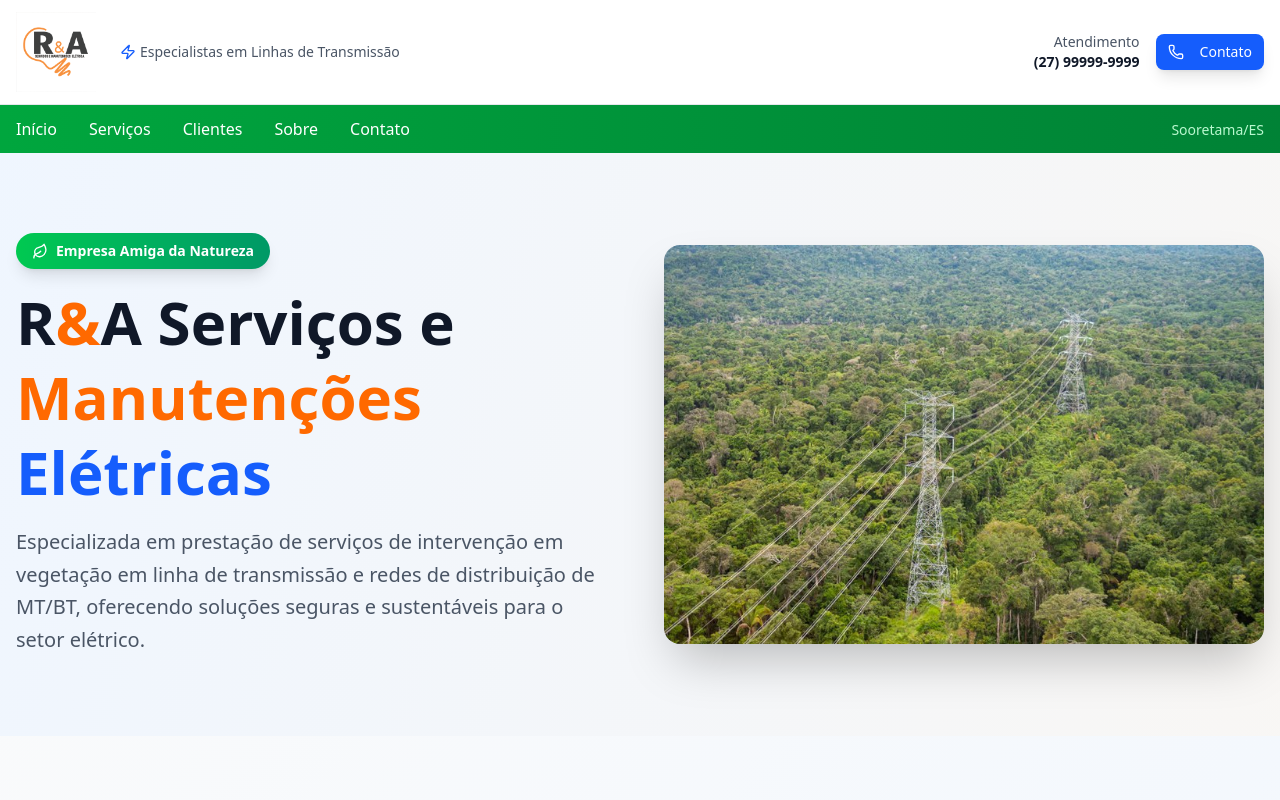
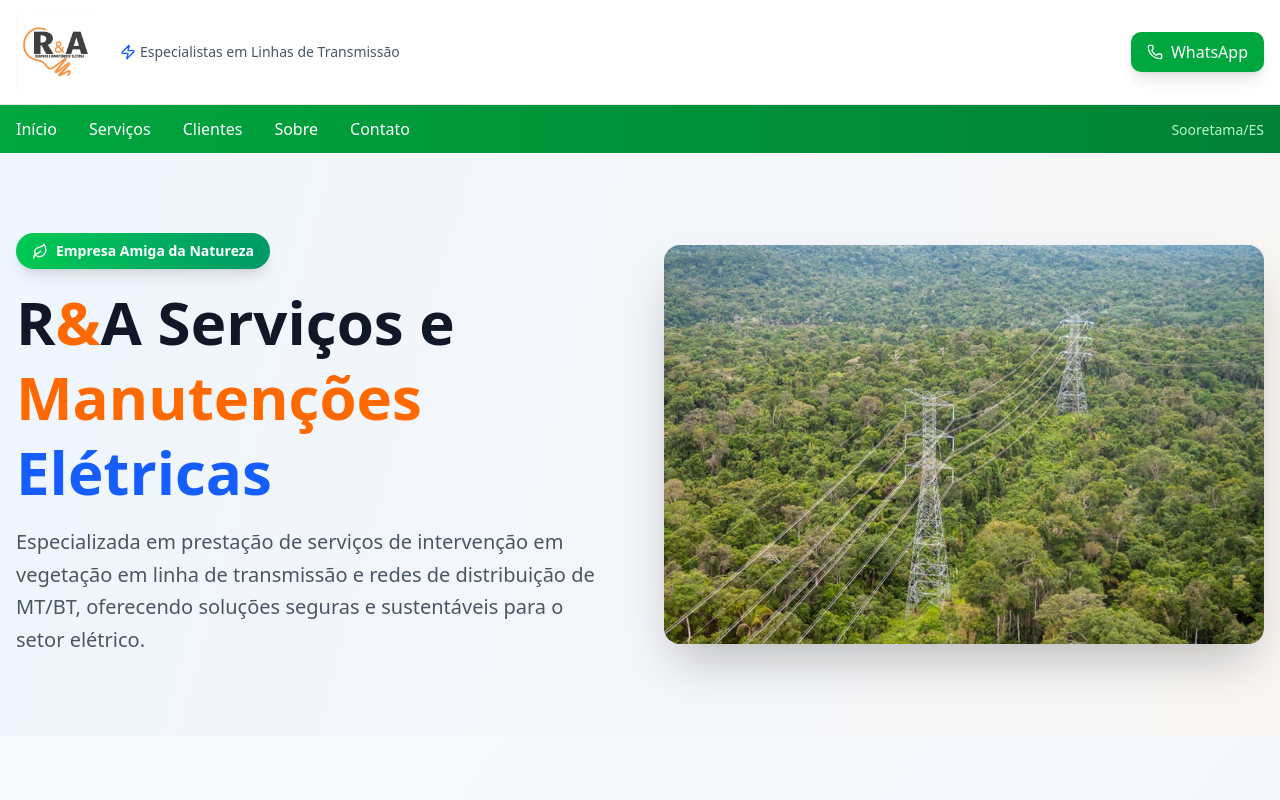
Before and after one commit to Guilhermedev17/rea-website, a React (Vite) app: page / in a window 1280 px wide. Shown: the top 800 px of the page. Built offline with nearby package versions, Linux system fonts and the light colour scheme.

Commit message:
Version 58: Save current changes

```diff
--- a/src/App.jsx
+++ b/src/App.jsx
@@ -137,18 +137,19 @@ function App() {
                 className="flex items-center space-x-4"
                 variants={fadeInUp}
               >
-                <div className="hidden md:block text-right text-sm">
-                  <div className="text-gray-600">Atendimento</div>
-                  <div className="font-semibold text-gray-900">(27) 99999-9999</div>
-                </div>
                 <motion.div
                   whileHover={{ scale: 1.05 }}
                   whileTap={{ scale: 0.95 }}
                 >
-                  <Button className="bg-blue-600 hover:bg-blue-700 text-white transition-opacity duration-200 shadow-lg hover:shadow-xl">
+                  <a
+                    href="https://wa.me/27998746554"
+                    target="_blank"
+                    rel="noopener noreferrer"
+                    className="inline-flex items-center px-4 py-2 bg-green-600 hover:bg-green-700 text-white rounded-lg transition-all duration-200 shadow-lg hover:shadow-xl font-medium"
+                  >
                     <Phone className="w-4 h-4 mr-2" />
-                    Contato
-                  </Button>
+                    WhatsApp
+                  </a>
                 </motion.div>
               </motion.div>
             </motion.div>
```
Also changed, not shown: 5 other files (tests, documents, lock files or other folders).
